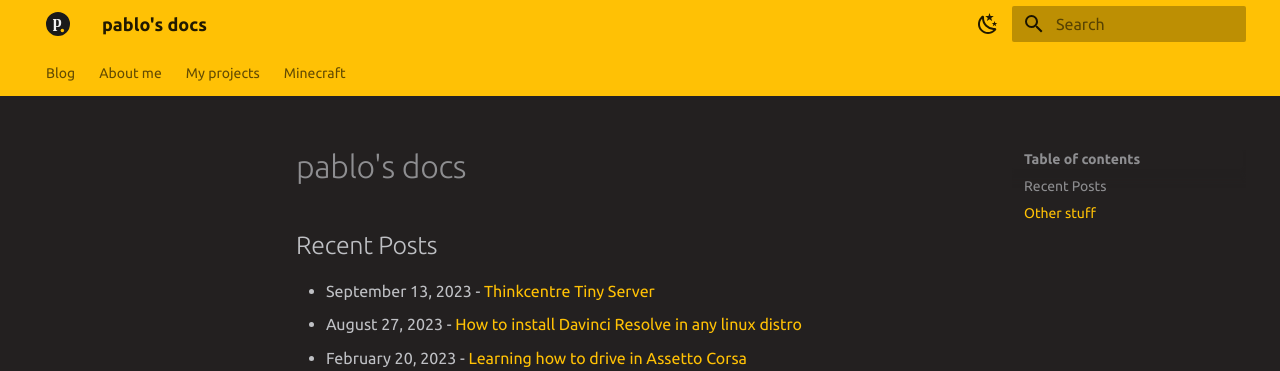
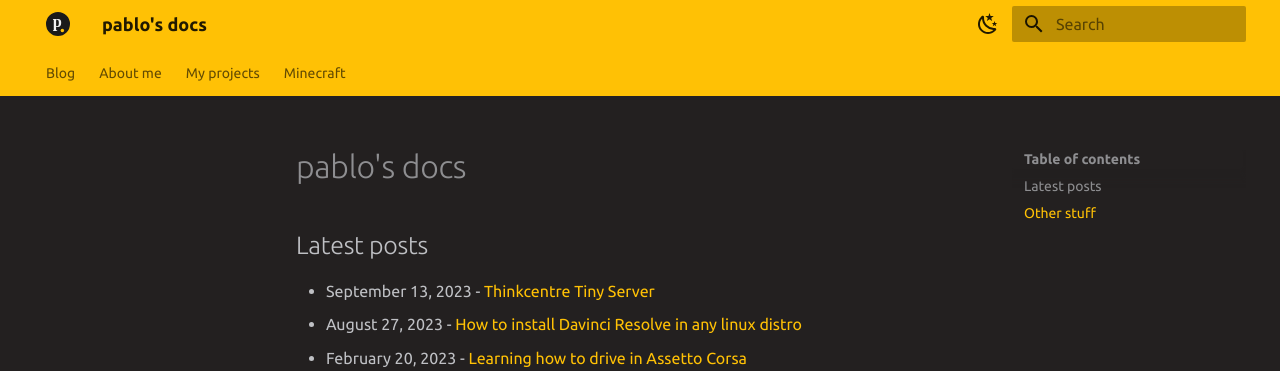
Before and after one commit to pbl0/pablob.eu, an MkDocs documentation site: the page built from docs/index.md, in a window 1280 px wide. Shown: the top 371 px of the page. Built offline with MkDocs 1.6.1 and Material for MkDocs 9.7.7, drawn with Linux system fonts in a browser that asks for light colours.

```diff
--- a/docs/index.md
+++ b/docs/index.md
@@ -1,6 +1,6 @@
 # pablo's docs
 
-## Recent Posts
+## Latest posts
 
 - September 13, 2023 - [Thinkcentre Tiny Server](blog/posts/thinkcenter-m900-server.md)
 - August 27, 2023 - [How to install Davinci Resolve in any linux distro](blog/posts/davinci-install.md)
```
Also changed, not shown: docs/me.md (+1 -1 lines).
